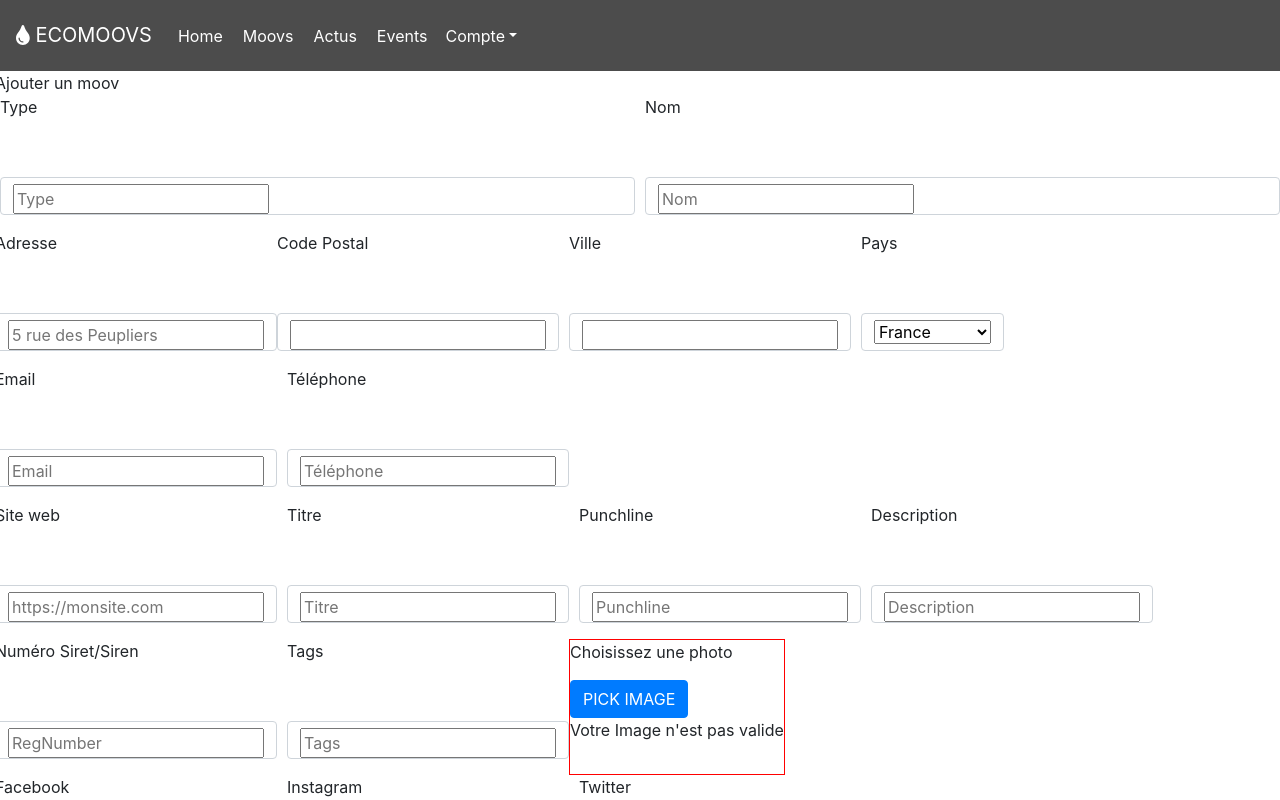
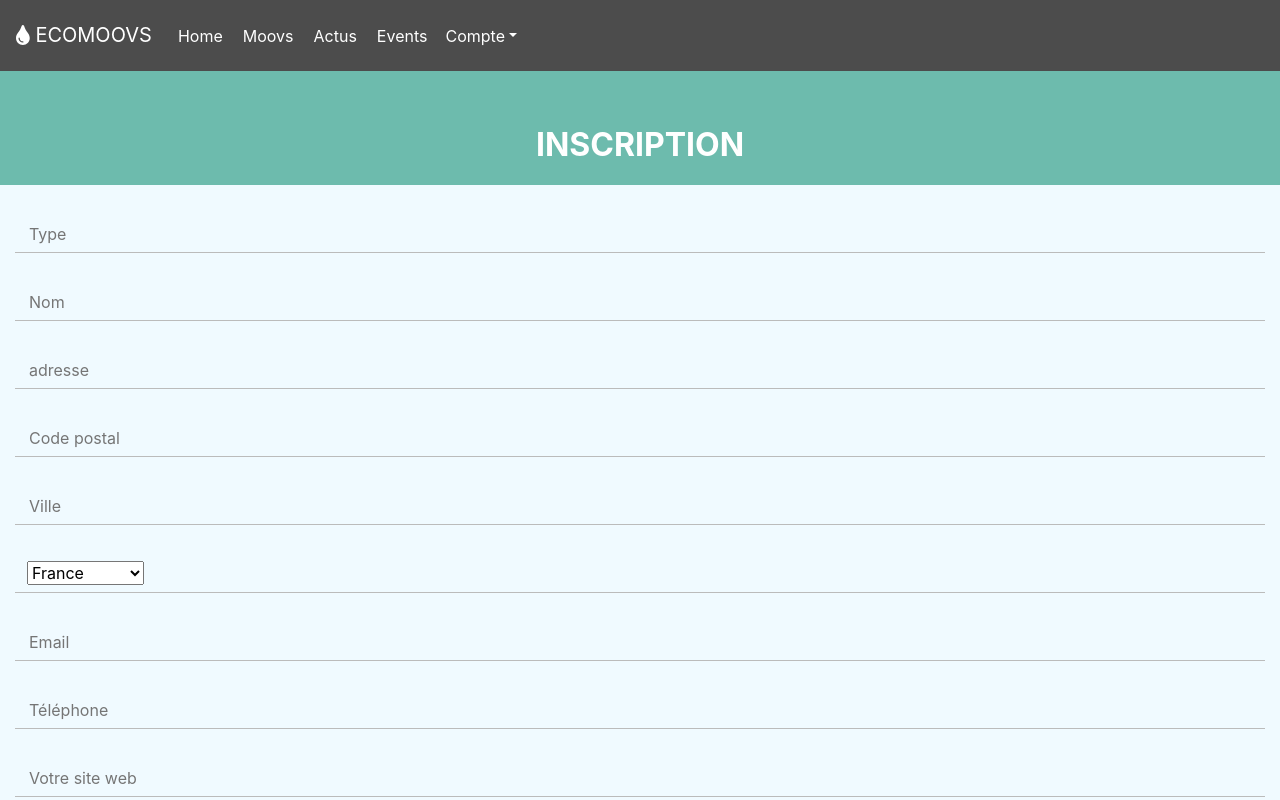
Before and after one commit to CyrilleBurtin/ecomoovs-frontend, a React (Create React App) app: page /soumettre-une-nouvelle-action in a window 1280 px wide. Shown: the top 800 px of the page. Built offline with nearby package versions, Linux system fonts and the light colour scheme.

Commit message:
forms desgin update

```diff
--- a/src/backOffice/components/eventManagement/AddEvent.js
+++ b/src/backOffice/components/eventManagement/AddEvent.js
@@ -1,13 +1,15 @@
 import React, { useContext } from "react";
+import { Container, Row, Col, Form, Button } from "react-bootstrap";
+
+import ip from "../../../shared/ip/Ip";
+import { AuthContext } from "../../../shared/auth/AuthContext";
 import { useForm } from "../../../shared/hooks/Form-hook";
-import { Container, Row, Col, Form, Button } from "react-bootstrap";
-import ip from "../../../shared/ip/Ip";
+import FormInput from "../../../shared/components/FormInput";
 import {
   VALIDATOR_REQUIRE,
   VALIDATOR_EMAIL
 } from "../../../shared/validators/Validators";
-import FormInput from "../../../users/components/FormInput";
-import { AuthContext } from "../../../shared/auth/AuthContext";
+import "../../../shared/css/forms.css";
 
 const AddEvent = () => {
   const Auth = useContext(AuthContext);
@@ -57,8 +59,8 @@ const AddEvent = () => {
       isValid: true
     }
   });
-  console.log("formState", formState);
-  const registrationClickHandler = event => {
+
+  const handleClick = event => {
     event.preventDefault();
 
     fetch(`${ip}/event/`, {
@@ -90,15 +92,15 @@ const AddEvent = () => {
   };
 
   return (
-    <Container fluid className="Registration">
+    <Container fluid className="SharedForm">
       <Row>
-        <Col className="RegistrationHeader">
-          <p className="text-center RegistrationTitle">AJOUTER UN ÉVÉNEMENT</p>
+        <Col className="SharedFormHeader">
+          <p className="text-center SharedFormTitle">AJOUTER UN ÉVÉNEMENT</p>
         </Col>
       </Row>
       <Row>
         <Col className="pt-5 pb-5">
-          <form onSubmit={registrationClickHandler}>
+          <form onSubmit={handleClick}>
             {/* name */}
             <Form.Row>
               <Form.Group as={Col}>
--- a/src/moovs/pages/moovSubmit/MoovSubmit.js
+++ b/src/moovs/pages/moovSubmit/MoovSubmit.js
@@ -1,17 +1,20 @@
 import React, { useContext } from "react";
-import { Col, Form, Button } from "react-bootstrap";
+import { Container, Row, Col, Button } from "react-bootstrap";
+
 import ip from "../../../shared/ip/Ip";
+import { useForm } from "../../../shared/hooks/Form-hook";
+import FormInput from "../../../shared/components/FormInput";
 import { AuthContext } from "../../../shared/auth/AuthContext";
-import { useForm } from "../../../shared/hooks/Form-hook";
-import FormInput from "../../../users/components/FormInput";
-import ImageUpload from "../../../users/components/ImageUpload";
+import ImageUpload from "../../../shared/components/ImageUpload";
 import {
   VALIDATOR_REQUIRE,
   VALIDATOR_EMAIL
 } from "../../../shared/validators/Validators";
-const MoovSubmit = props => {
+import "../../../shared/css/forms.css";
+
+const MoovSubmit = () => {
   const Auth = useContext(AuthContext);
-  console.log('Auth', Auth)
+
   const [formState, inputHandler] = useForm({
     type: {
       value: "",
@@ -87,8 +90,7 @@ const MoovSubmit = props => {
     }
   });
 
-  const handleClick = (event) => {
-
+  const handleClick = event => {
     event.preventDefault();
 
     const formData = new FormData();
@@ -115,9 +117,7 @@ const MoovSubmit = props => {
     fetch(`${ip}/moovs`, {
       method: "POST",
       body: formData,
-      headers: {
-        'authorization': `Bearer ${Auth.token}`
-      }
+      headers: { authorization: `Bearer ${Auth.token}` }
     })
       .then(response => {
         return response.json();
@@ -131,11 +131,15 @@ const MoovSubmit = props => {
   };
 
   return (
-    <form type="submit" onSubmit={handleClick} id="moov">
-      <Form.Row>Ajouter un moov</Form.Row>
-      <Form.Row>
-        <Form.Group as={Col} controlId="Type">
-          <Form.Label>Type</Form.Label>
+    <Container fluid className="SharedForm">
+      <Row>
+        <Col className="SharedFormHeader">
+          <p className="text-center SharedFormTitle">INSCRIPTION</p>
+        </Col>
+      </Row>
+      <Row>
+        <Col>
+          <form onSubmit={handleClick}>
             <FormInput
               element="input"
               initialValue={formState.inputs.type.value}
@@ -147,10 +151,7 @@ const MoovSubmit = props => {
               onInput={inputHandler}
               placeholder="Type"
             />
-        </Form.Group>
 
-        <Form.Group as={Col} controlId="name">
-          <Form.Label>Nom</Form.Label>
             <FormInput
               element="input"
               initialValue={formState.inputs.name.value}
@@ -162,12 +163,6 @@ const MoovSubmit = props => {
               onInput={inputHandler}
               placeholder="Nom"
             />
-        </Form.Group>
-      </Form.Row>
-
-      <Form.Row>
-        <Form.Group controlId="Address">
-          <Form.Label>Adresse</Form.Label>
             <FormInput
               element="input"
               initialValue={formState.inputs.address.value}
@@ -176,29 +171,21 @@ const MoovSubmit = props => {
               errorText="Adresse non valide"
               type="text"
               zipcode
+              name="address"
               onInput={inputHandler}
-            name="address"
-            placeholder="5 rue des Peupliers"
+              placeholder="adresse"
             />
-        </Form.Group>
-
-        <Form.Row>
-          <Form.Group as={Col} controlId="Zip">
-            <Form.Label>Code Postal</Form.Label>
             <FormInput
               element="input"
               initialValue={formState.inputs.zipcode.value}
               initialValidate={formState.inputs.zipcode.isValid}
               validators={[VALIDATOR_REQUIRE()]}
               errorText="Code postal non valide"
-              typse="text"
+              type="text"
               name="zipcode"
               onInput={inputHandler}
+              placeholder="Code postal"
             />
-          </Form.Group>
-
-          <Form.Group as={Col} controlId="City">
-            <Form.Label>Ville</Form.Label>
             <FormInput
               element="input"
               initialValue={formState.inputs.city.value}
@@ -208,11 +195,8 @@ const MoovSubmit = props => {
               type="text"
               name="city"
               onInput={inputHandler}
+              placeholder="Ville"
             />
-          </Form.Group>
-
-          <Form.Group as={Col} controlId="State">
-            <Form.Label>Pays</Form.Label>
             <FormInput
               element="select"
               initialValue={formState.inputs.country.value}
@@ -222,13 +206,7 @@ const MoovSubmit = props => {
               name="country"
               onInput={inputHandler}
               validators={[]}
-            ></FormInput>
-          </Form.Group>
-        </Form.Row>
-
-        <Form.Row>
-          <Form.Group as={Col} controlId="Email">
-            <Form.Label>Email</Form.Label>
+            />
             <FormInput
               element="input"
               initialValue={formState.inputs.email.value}
@@ -240,10 +218,6 @@ const MoovSubmit = props => {
               onInput={inputHandler}
               placeholder="Email"
             />
-          </Form.Group>
-
-          <Form.Group as={Col} controlId="Phone">
-            <Form.Label>Téléphone</Form.Label>
             <FormInput
               element="input"
               initialValue={formState.inputs.phone.value}
@@ -255,12 +229,6 @@ const MoovSubmit = props => {
               placeholder="Téléphone"
               validators={[]}
             />
-          </Form.Group>
-        </Form.Row>
-
-        <Form.Row>
-          <Form.Group as={Col} controlId="Url">
-            <Form.Label>Site web</Form.Label>
             <FormInput
               element="input"
               initialValue={formState.inputs.url.value}
@@ -270,12 +238,8 @@ const MoovSubmit = props => {
               type="text"
               name="url"
               onInput={inputHandler}
-              placeholder="https://monsite.com "
+              placeholder="Votre site web"
             />
-          </Form.Group>
-
-          <Form.Group as={Col} controlId="Title">
-            <Form.Label>Titre</Form.Label>
             <FormInput
               element="input"
               initialValue={formState.inputs.title.value}
@@ -287,10 +251,6 @@ const MoovSubmit = props => {
               onInput={inputHandler}
               placeholder="Titre"
             />
-          </Form.Group>
-
-          <Form.Group as={Col} controlId="Punchline">
-            <Form.Label>Punchline</Form.Label>
             <FormInput
               element="input"
               initialValue={formState.inputs.punchline.value}
@@ -302,10 +262,6 @@ const MoovSubmit = props => {
               onInput={inputHandler}
               placeholder="Punchline"
             />
-          </Form.Group>
-
-          <Form.Group as={Col} controlId="Desc">
-            <Form.Label>Description</Form.Label>
             <FormInput
               element="input"
               initialValue={formState.inputs.description.value}
@@ -317,12 +273,6 @@ const MoovSubmit = props => {
               onInput={inputHandler}
               placeholder="Description"
             />
-          </Form.Group>
-        </Form.Row>
-
-        <Form.Row>
-          <Form.Group as={Col} controlId="RegNumber">
-            <Form.Label>Numéro Siret/Siren</Form.Label>
             <FormInput
               element="input"
               initialValue={formState.inputs.regNumber.value}
@@ -334,10 +284,6 @@ const MoovSubmit = props => {
               placeholder="RegNumber"
               validators={[]}
             />
-          </Form.Group>
-
-          <Form.Group as={Col} controlId="Tags">
-            <Form.Label>Tags</Form.Label>
             <FormInput
               element="input"
               initialValue={formState.inputs.tags.value}
@@ -349,18 +295,11 @@ const MoovSubmit = props => {
               onInput={inputHandler}
               placeholder="Tags"
             />
-          </Form.Group>
-        </Form.Row>
-
             <ImageUpload
               id="image"
               onInput={inputHandler}
               errorText="Votre Image n'est pas valide"
             />
-
-        <Form.Row>
-          <Form.Group as={Col} controlId="Facebook">
-            <Form.Label>Facebook</Form.Label>
             <FormInput
               element="input"
               initialValue={formState.inputs.facebook.value}
@@ -372,10 +311,6 @@ const MoovSubmit = props => {
               placeholder="Facebook"
               validators={[]}
             />
-          </Form.Group>
-
-          <Form.Group as={Col} controlId="Instagram">
-            <Form.Label>Instagram</Form.Label>
             <FormInput
               element="input"
               initialValue={formState.inputs.instagram.value}
@@ -387,10 +322,6 @@ const MoovSubmit = props => {
               placeholder="Instagram"
               validators={[]}
             />
-          </Form.Group>
-
-          <Form.Group as={Col} controlId="Twitter">
-            <Form.Label>Twitter</Form.Label>
             <FormInput
               element="input"
               initialValue={formState.inputs.twitter.value}
@@ -402,14 +333,22 @@ const MoovSubmit = props => {
               placeholder="Twitter"
               validators={[]}
             />
-          </Form.Group>
-        </Form.Row>
-      </Form.Row>
-
-      <Button type="submit" variant="primary" disabled={!formState.isValid}>
+            <Button
+              type="submit"
+              variant="primary"
+              style={{
+                margin: "50px Auto",
+                textAlign: "center",
+                display: "block"
+              }}
+              disabled={!formState.isValid}
+            >
               Valider
             </Button>
           </form>
+        </Col>
+      </Row>
+    </Container>
   );
 };
 
--- /dev/null
+++ b/src/shared/components/FormInput.css
@@ -0,0 +1,16 @@
+.FormInput {
+  width: 100%;
+  border: none;
+  background-color: transparent;
+}
+
+.form-control {
+  margin-top: 30px;
+  background-color: transparent;
+  border: none;
+  border-radius: 0;
+  border-bottom: 1px solid #bbb;
+}
+.form-control--invalid {
+  color: red;
+}
--- a/src/users/components/FormInput.js
+++ b/src/shared/components/FormInput.js
@@ -1,5 +1,6 @@
 import React, { useReducer, useEffect } from "react";
 import { validate } from "../../shared/validators/Validators";
+import "./FormInput.css";
 
 const inputReducer = (state, action) => {
   switch (action.type) {
@@ -34,7 +35,6 @@ const FormInput = props => {
   }, [name, value, isValid, onInput]);
 
   const formChangeHandler = event => {
-
     dispatch(
       {
         type: "CHANGE",
@@ -60,13 +60,10 @@ const FormInput = props => {
         onChange={formChangeHandler}
         placeholder={props.placeholder}
         onBlur={touchHandler}
+        className="FormInput"
       />
     ) : props.element === "select" ? (
-      <select
-        name={props.name}
-        onChange={formChangeHandler}
-        type={props.type}
-      >
+      <select name={props.name} onChange={formChangeHandler} type={props.type}>
         <option>France</option>
         <option>Belgique</option>
         <option>Suisse</option>
@@ -80,10 +77,11 @@ const FormInput = props => {
       className={`form-control ${!inputState.isValid &&
         inputState.touched &&
         "form-control--invalid"}`}
-      style={{ marginTop: "50px" }}
     >
       {element}
-      {!inputState.isValid && inputState.touched && <p>{props.errorText}</p>}
+      {!inputState.isValid && inputState.touched ? (
+        <p style={{ marginTop: "5px" }}>{props.errorText}</p>
+      ) : null}
     </div>
   );
 };
--- /dev/null
+++ b/src/shared/css/forms.css
@@ -0,0 +1,14 @@
+.SharedForm{
+    background-Color: #F0FAFF;
+}
+
+.SharedForm .SharedFormHeader{
+    padding-top: 50px;
+    background-color: #6DBBAD;
+}
+
+.SharedForm .SharedFormTitle{
+    color: #fff;
+    font-size: 2rem;
+    font-weight: bolder;
+}
--- a/src/shared/validators/Validators.js
+++ b/src/shared/validators/Validators.js
@@ -43,7 +43,7 @@ export const validate = (value, validators) => {
       isValid = isValid && /^[a-zA-Z0-9_.+-]+@[a-zA-Z0-9-]+\.[a-zA-Z0-9-.]+$/.test(value);
     }
     if (validator.type === VALIDATOR_TYPE_PASSWORD) {
-      isValid = isValid && /^(?=.*[a-z])(?=.*[A-Z])(?=.*\d)(?=.*[@$!%*?&/])[A-Za-z\d@$!%*?&/]{8,16}$/.test(value);
+      isValid = isValid && /^(?=.*[a-z])(?=.*[A-Z])(?=.*\d)(?=.*[@$!%*?&/])[A-Za-z\d@$!%*?&/]{10,20}$/.test(value);
     }
   }
   return isValid;
--- a/src/users/pages/login/Login.css
+++ /dev/null
@@ -1,18 +0,0 @@
-.Login{
-    background-Color: #F0FAFF;
-}
-
-.Login .LoginHeader{
-    padding-top: 50px;
-    background-color: #6DBBAD;
-}
-
-.Login .LoginTitle{
-    color: #fff;
-    font-size: 70px;
-    font-weight: bolder;
-}
-
-.LoginError{
-    color: red;
-}
--- a/src/users/pages/login/Login.js
+++ b/src/users/pages/login/Login.js
@@ -1,16 +1,15 @@
 import React, { useContext } from "react";
+import { Container, Row, Col, Button } from "react-bootstrap";
 
-import "./Login.css";
 import ip from "../../../shared/ip/Ip";
 import { useForm } from "../../../shared/hooks/Form-hook";
-import FormInput from "../../components/FormInput";
-import { Container, Row, Col, Button } from "react-bootstrap";
+import FormInput from "../../../shared/components/FormInput";
 import { AuthContext } from "../../../shared/auth/AuthContext";
 import {
   VALIDATOR_EMAIL,
-  VALIDATOR_PASSWORD
+  VALIDATOR_REQUIRE
 } from "../../../shared/validators/Validators";
-// import { connect } from "react-redux";
+import "../../../shared/css/forms.css";
 
 const Login = props => {
   const Auth = useContext(AuthContext);
@@ -49,9 +48,9 @@ const Login = props => {
   };
 
   return (
-    <Container fluid className="Registration">
+    <Container fluid className="SharedForm">
       <Row>
-        <Col className="RegistrationHeader">
+        <Col className="SharedFormHeader">
           <p className="text-center RegistrationTitle">CONNEXION</p>
         </Col>
       </Row>
@@ -74,13 +73,14 @@ const Login = props => {
               name="password"
               autocomplete="current-password"
               placeholder="Mot de passe"
-              errorText="Email non valide"
-              validators={[VALIDATOR_PASSWORD()]}
+              errorText="Mot de passe non valide"
+              validators={[VALIDATOR_REQUIRE()]}
               onInput={inputHandler}
             />
             <Button
               type="submit"
               variant="primary"
+              style={{ margin:"50px Auto", textAlign:"center", display:"block"}}
               disabled={!formState.isValid}
             >
               Connexion
@@ -92,12 +92,4 @@ const Login = props => {
   );
 };
 
-//output
-// const mapDispatchToProps = dispatch => {
-//   return {
-//     onLogin: user => dispatch({ type: "LOGIN", user })
-//   };
-// };
-
 export default Login;
-// export default connect(null, mapDispatchToProps)(Login);
--- a/src/users/pages/registration/Registration.js
+++ b/src/users/pages/registration/Registration.js
@@ -1,14 +1,17 @@
 import React, { useContext } from "react";
-import { Button } from "react-bootstrap";
+import { Container, Row, Col, Button } from "react-bootstrap";
+
+import ip from "../../../shared/ip/Ip";
 import { useForm } from "../../../shared/hooks/Form-hook";
-import FormInput from "../../components/FormInput";
+import FormInput from "../../../shared/components/FormInput";
+import { AuthContext } from "../../../shared/auth/AuthContext";
 import {
   VALIDATOR_REQUIRE,
   VALIDATOR_EMAIL,
   VALIDATOR_PASSWORD
 } from "../../../shared/validators/Validators";
-import { AuthContext } from "../../../shared/auth/AuthContext";
-import ip from "../../../shared/ip/Ip";
+
+import "../../../shared/css/forms.css";
 
 const NewUser = props => {
   const Auth = useContext(AuthContext);
@@ -60,7 +63,7 @@ const NewUser = props => {
     }
   });
 
-  const registrationClickHandler = event => {
+  const handleCLick = event => {
     event.preventDefault();
 
     fetch(`${ip}/users/`, {
@@ -82,7 +85,7 @@ const NewUser = props => {
         return response.json();
       })
       .then(data => {
-        console.log('data', data)
+        console.log("data", data);
         Auth.login(data.token);
         props.history.push("/home");
       })
@@ -92,7 +95,18 @@ const NewUser = props => {
   };
 
   return (
-    <form className="place-form" encType="multipart/form-data" onSubmit={registrationClickHandler}>
+    <Container fluid className="SharedForm">
+      <Row>
+        <Col className="SharedFormHeader">
+          <p className="text-center SharedFormTitle">INSCRIPTION</p>
+        </Col>
+      </Row>
+      <Row>
+        <Col>
+          <form
+            encType="multipart/form-data"
+            onSubmit={handleCLick}
+          >
             <FormInput
               autocomplete="given-name"
               element="input"
@@ -138,7 +152,7 @@ const NewUser = props => {
               name="password"
               placeholder="mot de passe"
               validators={[VALIDATOR_REQUIRE(), VALIDATOR_PASSWORD()]}
-        errorText="mot de passe non valide : 8 à 16 caractères avec une majuscule, un chiffre et un caractère spécial"
+              errorText="Non valide : 10 à 20 caractères avec majuscule, chiffre, caractère spéciaux @$!%*?& "
               onInput={inputHandler}
             />
             <FormInput
@@ -197,6 +211,7 @@ const NewUser = props => {
               name="country"
               onInput={inputHandler}
             />
+            <div>
             <FormInput
               element="input"
               initialValue={formState.inputs.cgu.value}
@@ -207,10 +222,23 @@ const NewUser = props => {
               onInput={inputHandler}
             />
             <label>J'ai lu et accepte les CGU</label>
-      <Button type="submit" variant="primary" disabled={!formState.isValid}>
+            </div>
+            <Button
+              type="submit"
+              variant="primary"
+              style={{
+                margin: "50px Auto",
+                textAlign: "center",
+                display: "block"
+              }}
+              disabled={!formState.isValid}
+            >
               S'inscrire
             </Button>
           </form>
+        </Col>
+      </Row>
+    </Container>
   );
 };
 
```
Also changed, not shown: TODO.js (+3 -6 lines), src/users/pages/registration/Registration.css (deleted, +0 -14 lines), src/shared/components/ImageUpload.js (renamed from src/users/components/ImageUpload.js), 1 other file (tests, documents, lock files or other folders). Lines whose indentation alone changed are shown as unchanged.
